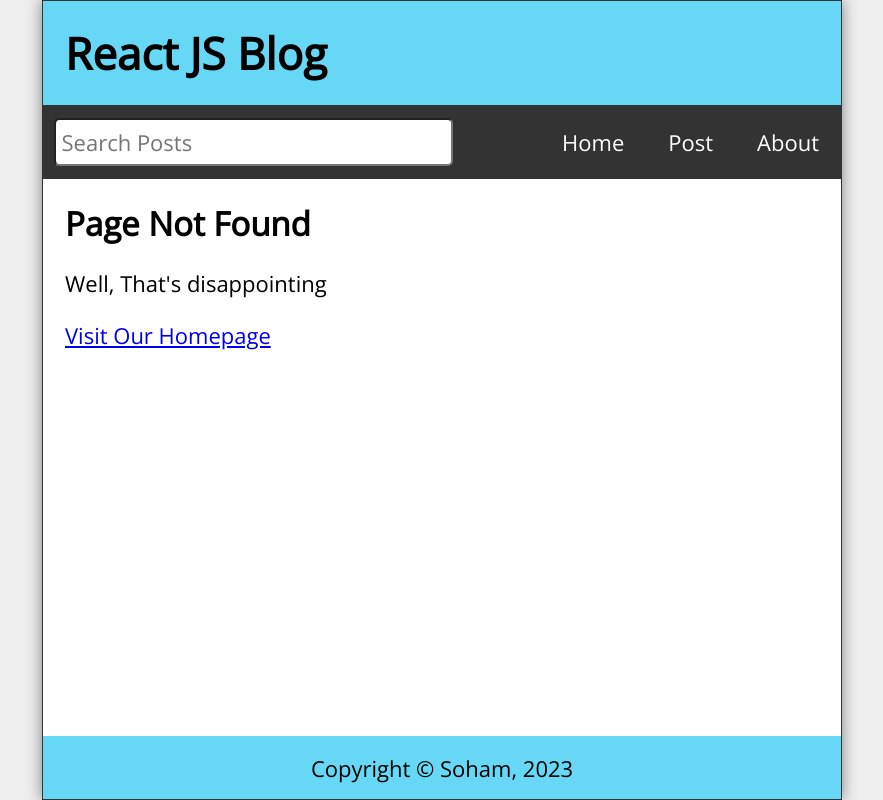
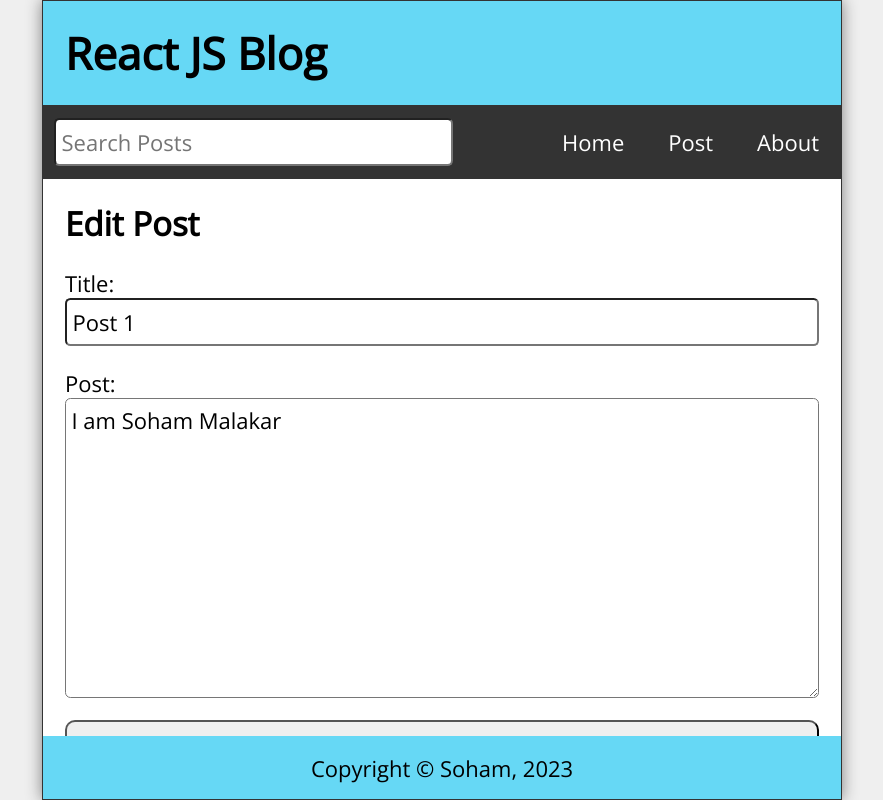
Before and after one commit to codevibesme/React-Blog-Project, a React (Create React App) app: page /#/edit/1 in a window 1280 px wide. Before the commit this address had no page. Shown: the whole page, without its empty margins (198-1081 px from the left). Built offline with nearby package versions, Linux system fonts and the light colour scheme; data requests are answered from the project's data file.

Commit message:
Create Mock back-end server using json-server, implement crud operations using Axios api, Implement Edit Post Feature

```diff
--- /dev/null
+++ b/data/db.json
@@ -0,0 +1,16 @@
+{
+  "posts": [
+    {
+      "id": 1,
+      "title": "Post 1",
+      "datetime": "July 12, 2023 7:11:46 PM",
+      "body": "I am Soham Malakar"
+    },
+    {
+      "id": 2,
+      "title": "Post 2",
+      "datetime": "July 12, 2023 7:12:01 PM",
+      "body": "My name Is Soham"
+    }
+  ]
+}
--- a/package.json
+++ b/package.json
@@ -7,6 +7,7 @@
     "@testing-library/jest-dom": "^5.16.5",
     "@testing-library/react": "^13.4.0",
     "@testing-library/user-event": "^13.5.0",
+    "axios": "^1.4.0",
     "date-fns": "^2.30.0",
     "gh-pages": "^5.0.0",
     "react": "^18.2.0",
--- a/src/App.js
+++ b/src/App.js
@@ -4,67 +4,85 @@
 import Home from './components/Home';
 import NewPost from './components/NewPost';
 import PostPage from './components/PostPage';
+import EditPost from './components/EditPost';
 import About from './components/About';
 import Missing from './components/Missing';
-import { BrowserRouter as Router, Route, Routes, useNavigate } from 'react-router-dom';
+import { Route, Routes, useNavigate } from 'react-router-dom';
 import { useState, useEffect } from 'react';
 import {format} from 'date-fns';
+import api from './api/posts';
 
 function App() {
-  const [posts, setPosts] = useState([
-    {
-      id: 1,
-      title: "My First Post",
-      datetime: "July 01, 2021 11:17:36 AM",
-      body: "Lorem ipsum dolor sit amet consectetur adipisicing elit. Quis consequatur expedita, assumenda similique non optio! Modi nesciunt excepturi corrupti atque blanditiis quo nobis, non optio quae possimus illum exercitationem ipsa!"
-    },
-    {
-      id: 2,
-      title: "My 2nd Post",
-      datetime: "July 01, 2021 11:17:36 AM",
-      body: "Lorem ipsum dolor sit amet consectetur adipisicing elit. Quis consequatur expedita, assumenda similique non optio! Modi nesciunt excepturi corrupti atque blanditiis quo nobis, non optio quae possimus illum exercitationem ipsa!"
-    },
-    {
-      id: 3,
-      title: "My 3rd Post",
-      datetime: "July 01, 2021 11:17:36 AM",
-      body: "Lorem ipsum dolor sit amet consectetur adipisicing elit. Quis consequatur expedita, assumenda similique non optio! Modi nesciunt excepturi corrupti atque blanditiis quo nobis, non optio quae possimus illum exercitationem ipsa!"
-    },
-    {
-      id: 4,
-      title: "My Fourth Post",
-      datetime: "July 01, 2021 11:17:36 AM",
-      body: "Lorem ipsum dolor sit amet consectetur adipisicing elit. Quis consequatur expedita, assumenda similique non optio! Modi nesciunt excepturi corrupti atque blanditiis quo nobis, non optio quae possimus illum exercitationem ipsa!"
+  const [posts, setPosts] = useState([]);
+  const navigate = useNavigate();
+  useEffect(() => {
+    const fetchPosts = async () => {
+      try{
+        const response = await api.get('/posts');
+        setPosts(response.data);
       }
-  ]);
-  const navigate = useNavigate();
-
+      catch (err){
+        if(err.response){
+          // Not in the 200 response range
+          console.log(err.response.data);
+          console.log(err.response.status);
+          console.log(err.response.headers);
+        } else{
+          console.log(`Error: ${err.message}`);
+        }
+      }
+    }
+    fetchPosts();
+  }, []);
   const [search, setSearch] = useState('');
   const [searchResults, setSearchResults] = useState([]);
   const [postTitle, setPostTitle] = useState('');
   const [postBody, setPostBody] = useState('');
-
+  const [editTitle, setEditTitle] = useState('');
+  const [editBody, setEditBody] = useState('');
   useEffect(()=>{
     const filteredResults = posts.filter(post=> ((post.body).toLowerCase()).includes(search.toLowerCase()) || ((post.title).toLowerCase()).includes(search.toLowerCase()));
     setSearchResults(filteredResults.reverse());
-  },[posts, search])
+  },[posts, search]);
 
-  const handleDelete = (id) =>{
+  const handleDelete = async (id) =>{
+    try{
+      await api.delete(`/posts/${id}`);
       const postList = posts.filter(post => post.id!== id);
       setPosts(postList);
       navigate('/');
+    } catch(err){
+        console.log(`Error: ${err.message}`);
     }
-  const handleSubmit = (e) => {
+  }
+  const handleSubmit = async (e) => {
     e.preventDefault();
     const id = posts.length ? posts[posts.length - 1].id + 1 : 1;
     const dateTime = format(new Date(), 'MMMM dd, yyyy pp');
-    console.log(dateTime);
     const newPost = { id:id, title: postTitle, datetime:dateTime, body: postBody};
-    const allPosts = [...posts, newPost ];
+    try{
+      const response = await api.post('/posts', newPost);
+      const allPosts = [...posts, response.data];
       setPosts(allPosts);
       setPostTitle('');
       setPostBody('');
       navigate('/');
+    } catch(err){
+      console.log( `Error: ${err.message}`);
+    }
+  }
+  const handleEdit = async (id) => {
+    const datetime = format(new Date(), 'MMMM dd, yyyy pp');
+    const updatedPost = {id, title: editTitle, datetime, body: editBody};
+    try{
+      const response = await api.put(`/posts/${id}`, updatedPost);
+      setPosts(posts.map(post=> (post.id === id)? { ...response.data } : post));
+      setEditTitle('');
+      setEditBody('');
+      navigate('/');
+    } catch(err){
+      console.log(`Error: ${err.message}`);
+    }
   }
   return (
     <div className="App">
@@ -83,6 +101,18 @@
               />
             }
           />
+          <Route exact path = "/edit/:id"
+            element={
+              <EditPost
+                posts={posts}
+                handleEdit={handleEdit}
+                editTitle={editTitle}
+                setEditTitle={setEditTitle}
+                editBody={editBody}
+                setEditBody={setEditBody}
+              />
+            }
+          />
           <Route exact path="/post/:id" element={<PostPage posts={posts} handleDelete={handleDelete} />} />
           <Route exact path="/about" element={<About />} />
           <Route exact path="*" element={<Missing />} />
@@ -91,5 +121,4 @@
     </div>
   );
 }
-
 export default App;
--- /dev/null
+++ b/src/api/posts.js
@@ -0,0 +1,4 @@
+import axios from "axios";
+export default axios.create({
+    baseURL: 'http://localhost:3500'
+});
--- /dev/null
+++ b/src/components/EditPost.js
@@ -0,0 +1,50 @@
+import { useEffect } from "react";
+import { useParams, Link } from "react-router-dom";
+const EditPost = ({posts, handleEdit, editBody, setEditBody, editTitle, setEditTitle}) => {
+    const { id } = useParams();
+    const post = posts.find(post=>((post.id).toString()) === id)
+
+    useEffect(() => {
+        if(post){
+            setEditTitle(post.title);
+            setEditBody(post.body);
+        }
+    }, [post, setEditTitle, setEditBody]);
+    return (
+        <main className="NewPost">
+            {editTitle &&
+                <>
+                    <h2>Edit Post</h2>
+                    <form className="newPostForm" onSubmit={(e) => e.preventDefault()}>
+                        <label htmlFor="postTitle">Title:</label>
+                        <input
+                            id="postTitle"
+                            type="text"
+                            required
+                            value={editTitle}
+                            onChange={(e)=>setEditTitle(e.target.value)}
+                        />
+                        <label htmlFor="postBody">Post:</label>
+                        <textarea
+                            id="postBody"
+                            required
+                            value={editBody}
+                            onChange={(e)=>setEditBody(e.target.value)}
+                        />
+                        <button type="submit" onClick={() => handleEdit(post.id)}>Edit</button>
+                    </form>
+                </>
+            }
+            {!editTitle &&
+                <>
+                    <h2> Post Not Found</h2>
+                    <p>Well, that's disappointing</p>
+                    <p>
+                        <Link to='/'>Visit our Homepage</Link>
+                    </p>
+                </>
+            }
+        </main>
+    );
+}
+export default EditPost;
--- a/src/components/PostPage.js
+++ b/src/components/PostPage.js
@@ -10,7 +10,8 @@
                         <h2>{post.title}</h2>
                         <p className="postDate">{post.datetime}</p>
                         <p className="postBody">{post.body}</p>
-                        <button onClick={()=>handleDelete(post.id)}>
+                        <Link to={ `/edit/${post.id}`}><button className="editButton">Edit Post</button></Link>
+                        <button className="deleteButton" onClick={()=>handleDelete(post.id)}>
                             Delete Post
                         </button>
                     </>
--- a/src/index.css
+++ b/src/index.css
@@ -24,6 +24,7 @@
   display: flex;
   justify-content: center;
   align-items: center;
+
 }
 
 .App {
@@ -200,9 +201,8 @@
   cursor: pointer;
 }
 
-.Missing h2, .PostPage h2,
-.Missing p, .PostPage p {
-  margin-bottom: 1rem;
+.Missing p, .PostPage p, .NewPost p {
+  margin-top: 1rem;
 }
 
 .PostPage button {
@@ -210,12 +210,17 @@
   min-width: 48px;
   border-radius: 0.25rem;
   padding: 0.5rem;
+  margin-right: 0.5rem;
   font-size: 1rem;
-  background-color: red;
   color: #fff;
   cursor: pointer;
 }
-
+.deleteButton{
+  background-color: red;
+}
+.editButton {
+  background-color: #333;
+}
 .statusMsg {
   margin-top: 2rem;
 }
--- a/src/index.js
+++ b/src/index.js
@@ -2,7 +2,7 @@
 import ReactDOM from 'react-dom/client';
 import './index.css';
 import App from './App';
-import { HashRouter as Router, Routes, Route } from 'react-router-dom';
+import { HashRouter as Router } from 'react-router-dom';
 
 const root = ReactDOM.createRoot(document.getElementById('root'));
 root.render(
```
Also changed, not shown: 1 other file (tests, documents, lock files or other folders). Lines whose indentation alone changed are shown as unchanged.
